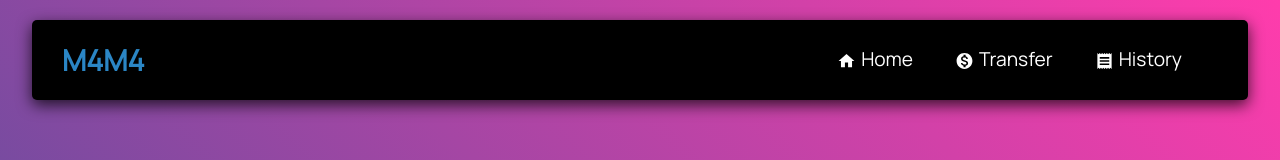
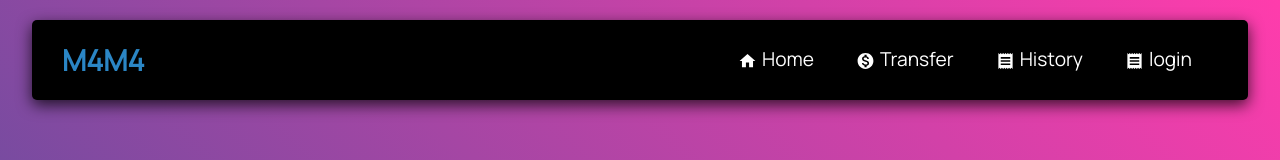
Before and after one commit to SubaruLenz/COS30049, a React (Create React App) app in the folder demo/: page / in a window 1280 px wide. Shown: the top 160 px of the page. Built offline with nearby package versions, Linux system fonts and the light colour scheme.

Commit message:
Add login to Homepage

```diff
--- a/demo/src/components/navbar/menudata.js
+++ b/demo/src/components/navbar/menudata.js
@@ -23,5 +23,12 @@ export const MenuData = [
         url: '/history',
         cName: 'nav-links',
         icon: <ReceiptIcon className="nav-icons" style={{ verticalAlign: 'middle', paddingRight: '5px' }} />
+    },
+
+    {
+        title: 'login',
+        url: '/login',
+        cName: 'nav-links',
+        icon: <ReceiptIcon className="nav-icons" style={{ verticalAlign: 'middle', paddingRight: '5px' }} />
     }
 ]
```
